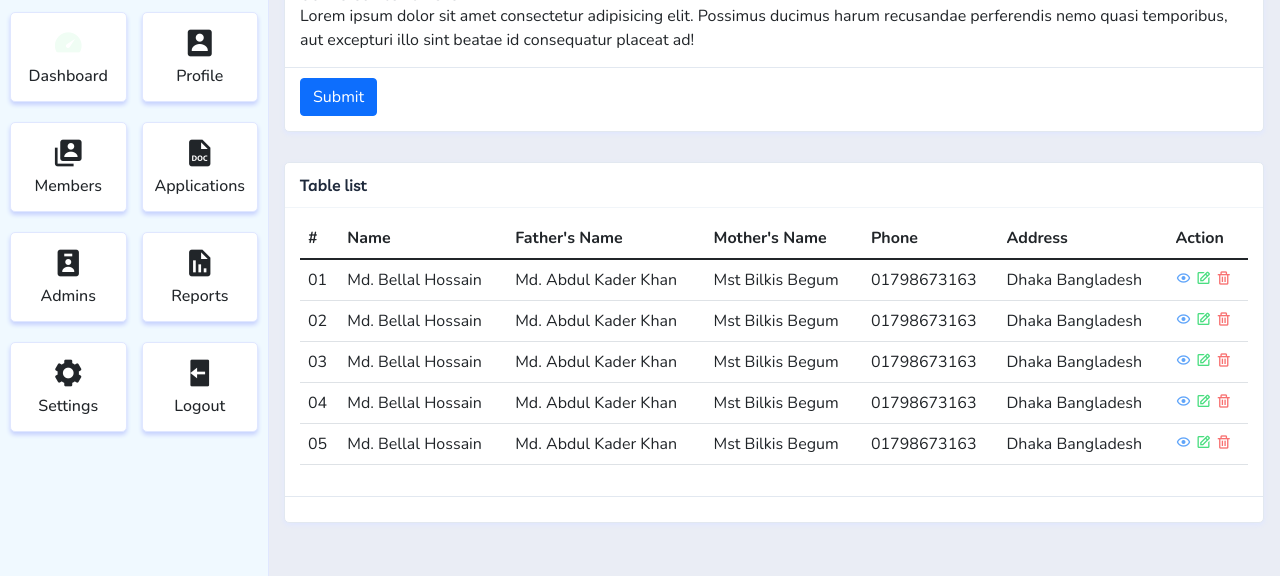
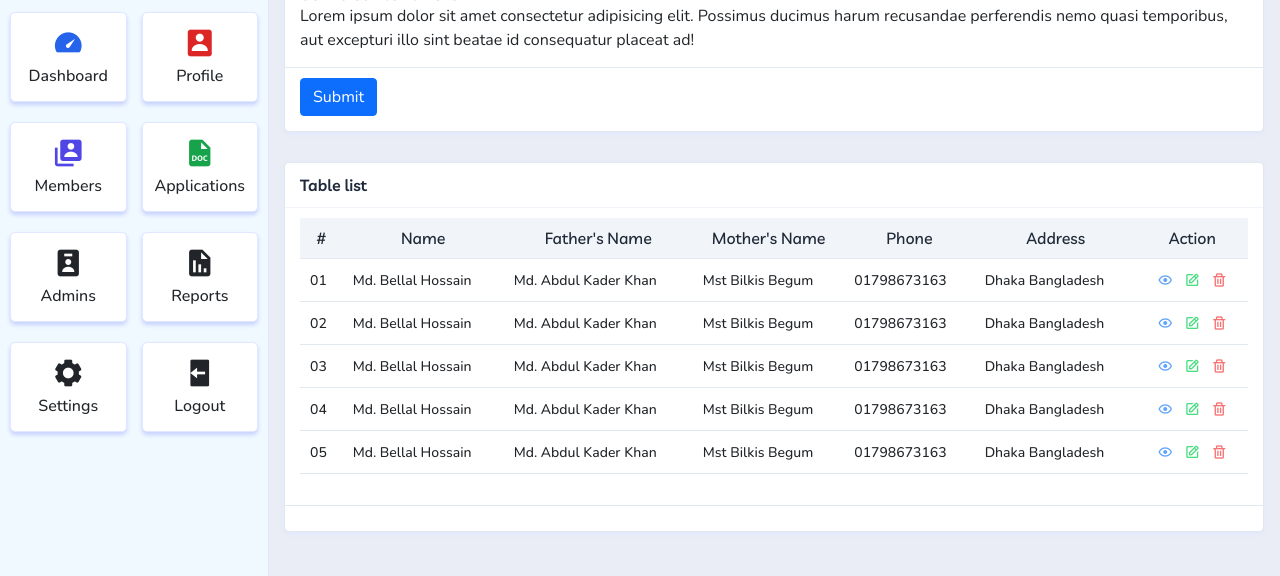
Before and after one commit to belalkhandev/admin-template-unique-style, a website: page index.html in a window 1280 px wide. Shown: the part 222-798 px from the top of the page. Drawn offline with nearby package versions, Linux system fonts and the light colour scheme.

Commit message:
style for table

```diff
--- a/index.html
+++ b/index.html
@@ -34,7 +34,7 @@
             <div class="navigations">
                 <div class="navigation-item has-multimenu">
                     <a href="" class="menu-link">
-                        <i class="bx bxs-tachometer text-green-50" ></i>
+                        <i class="bx bxs-tachometer text-blue-600" ></i>
                         <span>Dashboard</span>
                     </a>
                     <div class="navigation-content">
@@ -43,19 +43,19 @@
                 </div>
                 <div class="navigation-item">
                     <a href="">
-                        <i class='bx bxs-user-rectangle' ></i>
+                        <i class="bx bxs-user-rectangle text-red-600" ></i>
                         <span>Profile</span>
                     </a>
                 </div>
                 <div class="navigation-item">
                     <a href="">
-                        <i class='bx bxs-user-account' ></i>
+                        <i class='bx bxs-user-account text-indigo-600' ></i>
                         <span>Members</span>
                     </a>
                 </div>
                 <div class="navigation-item">
                     <a href="">
-                        <i class='bx bxs-file-doc' ></i>
+                        <i class='bx bxs-file-doc text-green-600' ></i>
                         <span>Applications</span>
                     </a>
                 </div>
--- a/public/assets/sass/components/__components-dir.scss
+++ b/public/assets/sass/components/__components-dir.scss
@@ -1 +1,3 @@
 @import 'box';
+
+@import 'table';
--- a/public/assets/sass/components/_box.scss
+++ b/public/assets/sass/components/_box.scss
@@ -16,6 +16,7 @@
 
     .box-body {
         padding: 10px 15px 15px;
+        overflow-y: auto;
     }
 
     .box-footer {
--- /dev/null
+++ b/public/assets/sass/components/_table.scss
@@ -0,0 +1,83 @@
+table {
+    width: 100%;
+}
+
+.table {
+    width: 100%;
+    overflow: hidden;
+
+    thead {
+        border: none !important;
+
+        tr {
+            background-color: $color_slate_100;
+            border-bottom-color: $color_slate_200;
+
+            th {
+                font-weight: 500;
+                color: $color_gray_800;
+                font-family: $font_secondary;
+                font-size: 16px;
+                text-align: center;
+            }
+        }
+    }
+
+    tbody {
+        border: none !important;
+        font-family: $font_primary;
+        font-weight: 500;
+
+        tr {
+            position: relative;
+            border-bottom-color: $color_slate_200;
+
+            &::after {
+                position: absolute;
+                top: 0;
+                left: -2px;
+                width: 2px;
+                background-color: $color_indigo_500;
+                height: 100%;
+                content: '';
+            }
+
+            td {
+                font-size: 14px;
+                vertical-align: middle;
+                padding: 10px;
+
+                .action {
+                    display: flex;
+                    justify-content: center;
+                    align-items: center;
+                    grid-gap: 5px;
+                    font-size: 16px;
+
+                    a {
+                        padding: 3px 3px;
+                        line-height: 0px;
+                        border-radius: 3px;
+
+                        &:hover {
+                            background-color: $color_indigo_600;
+                            color: $color_white;
+
+                        }
+                    }
+                }
+            }
+
+            &:hover {
+                background-color: $color_indigo_50;
+                cursor: pointer;
+
+                &::after {
+                    left: 0;
+                    content: '';
+                    transition: 300ms;
+                }
+            }
+        }
+    }
+}
--- a/public/assets/sass/layouts/_sidebar.scss
+++ b/public/assets/sass/layouts/_sidebar.scss
@@ -116,6 +116,10 @@
             a {
                 color: $color_white;
                 transition: 500ms;
+
+                i.bx {
+                    color: $color_white;
+                }
             }
         }
 
```
Also changed, not shown: public/assets/css/style.css, public/assets/css/tailwind.css, 1 other file.
